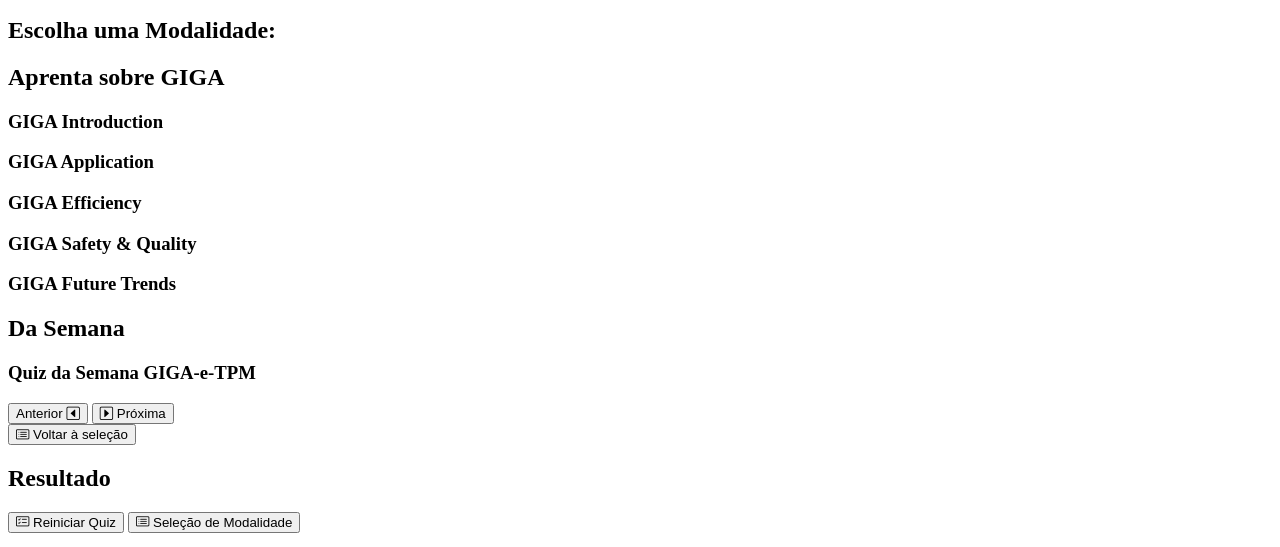
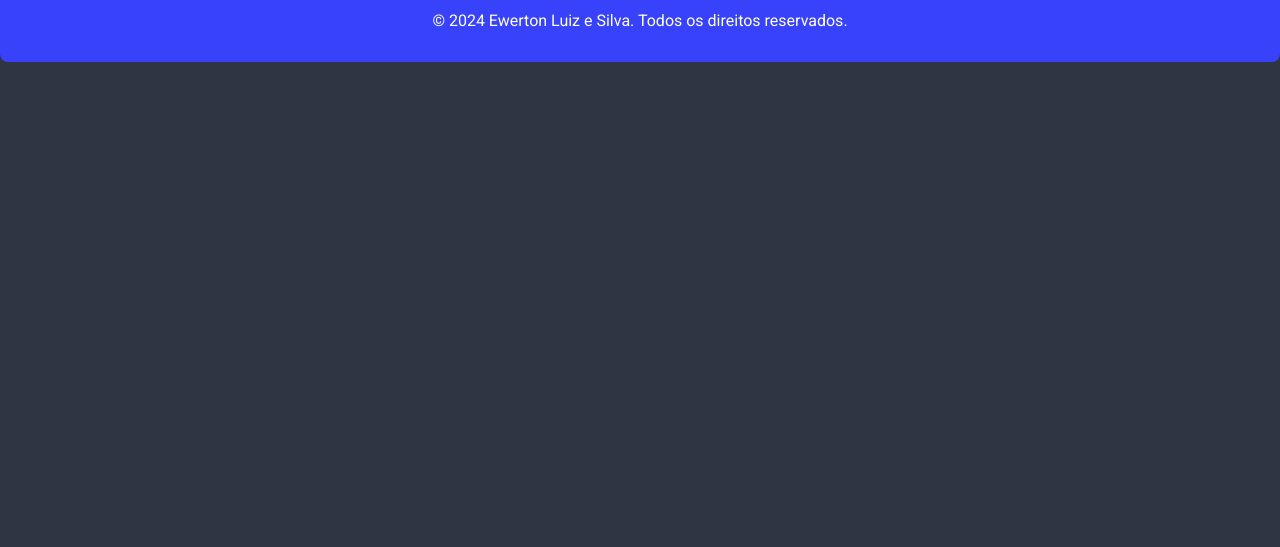
Before and after one commit to Ewerton-luiz-e-silva/Quiz_interativo_grunt, a website: page index.html in a window 1280 px wide. Shown: the part 1145-1692 px from the top of the page. After the commit the page ends 1223 px from the top, so only its background shows below. Drawn offline with nearby package versions, Linux system fonts and the light colour scheme; files that its build step writes are made by us from their sources; the site is published under a folder, as on GitHub Pages, so addresses that start at the root find nothing.

Commit message:
atualizando projeto 06

```diff
--- a/index.html
+++ b/index.html
@@ -6,7 +6,7 @@
     <link rel="icon" href="./Imagem do WhatsApp de 2024-07-02 à(s) 23.16.08_52bccdb3.jpg">
     <title>Quiz Interativo</title>
     <link rel="stylesheet" href="https://cdn.jsdelivr.net/npm/bootstrap-icons@1.11.3/font/bootstrap-icons.min.css">
-    <link rel="stylesheet" href="/dist/css/style.min.css"><!-- Inclui o arquivo CSS externo -->
+    <link rel="stylesheet" href="css/style.min.css"><!-- Inclui o arquivo CSS externo -->
     <link rel="stylesheet" href="https://fonts.googleapis.com/css2?family=Roboto:wght@400;700&display=swap">
 </head>
 <body>
@@ -122,8 +122,8 @@
 
     <!-- Inclusão do jQuery para funcionalidades JavaScript -->
     <script src="https://code.jquery.com/jquery-3.6.0.min.js"></script>
-    <script src="/dist/js/script.min.js"></script> <!-- Inclusão do arquivo JavaScript personalizado -->
-    <script src="/dist/js/quiz_giga.min.js"></script> <!-- Inclusão do arquivo JavaScript Quiz -->
+    <script src="dist/js/script.min.js"></script> <!-- Inclusão do arquivo JavaScript personalizado -->
+    <script src="dist/js/quiz_giga.min.js"></script>  <!-- Inclusão do arquivo JavaScript Quiz -->
 
     <!--<script src="dist/js/quiz.min.js"></script> -->
 </body>
```
Also changed, not shown: gruntfile.js (line endings or trailing spaces), vercel.json.
